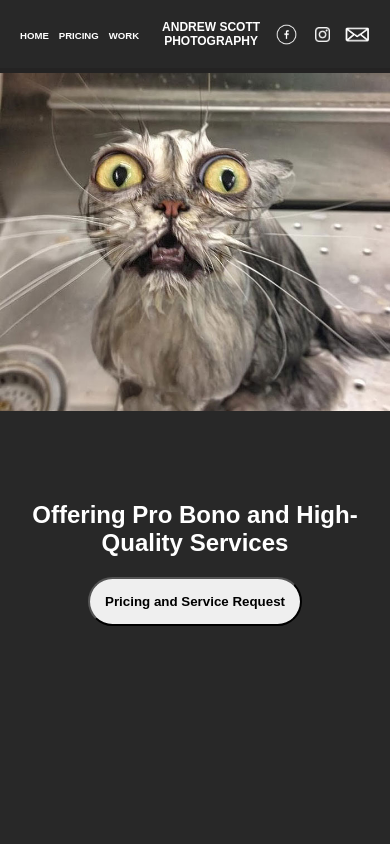
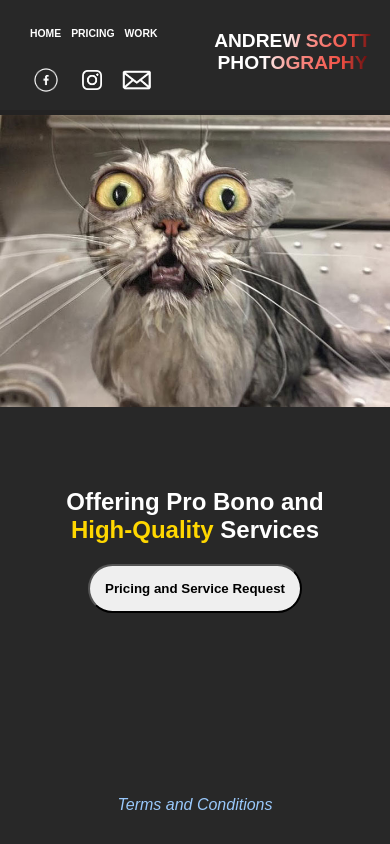
Before and after one commit to JJDOESIT/andy-site, an Angular app in the folder frontend/photography/: page / in a window 390 px wide. Built offline with nearby package versions, Linux system fonts and the light colour scheme.

Commit message:
issue fix

```diff
--- a/frontend/photography/src/app/home/home.component.css
+++ b/frontend/photography/src/app/home/home.component.css
@@ -1,7 +1,7 @@
 
 .home{
     display: flex;
-    height: 100%;
+    height: calc(100% - 115px);
     width: 100%;
     background-color: rgb(40,40,40);
 }
@@ -9,21 +9,35 @@
 .home-text-container{
     display: flex;
     flex-direction: column;
-    transform: translateY(-100px);
     height: 100%;
     width: 50%;
     justify-content: center;
     align-items: center;
+    position: relative;
 }
 
 .home-text-container > div:first-child{
+    transform: translateY(-75px);
     font-weight: bold;
     color: white;
     font-size: 2rem;
     text-align: center;
+    width: 80%;
+}
+
+.home-text-container >  div:nth-of-type(2){
+    position: absolute;
+    bottom: 30px;
+}
+
+.home-text-container > div:nth-of-type(2) > a{
+    text-decoration: none;
+    font-style: italic;
+    color: rgb(153, 200, 251);
 }
 
 .home-service-button{
+    transform: translateY(-75px);
     border-radius: 3rem;
     padding: 15px;
     margin-top: 20px;
@@ -45,6 +59,11 @@
     object-fit: cover;
 }
 
+.home-gold-text{
+    display: inline;
+    color: gold;
+}
+
 @media (max-width: 780px){
     .home{
         flex-direction: column;
--- a/frontend/photography/src/app/home/home.component.html
+++ b/frontend/photography/src/app/home/home.component.html
@@ -5,7 +5,11 @@
         <img src="../../assets/images/home-images/funny-cat.jpg">
     </div>
     <div class="home-text-container">
-        <div>Offering Pro Bono and High-Quality Services</div>
+        <div>Offering Pro Bono and <p class="home-gold-text">High-Quality</p> Services</div>
         <input type="button" value="Pricing and Service Request" class="home-service-button">
+        <div>
+            <a href="terms">Terms and Conditions</a>
+        </div>
     </div>
+
 </div>
--- a/frontend/photography/src/app/navbar/navbar.component.css
+++ b/frontend/photography/src/app/navbar/navbar.component.css
@@ -4,6 +4,7 @@
     align-items: center;
     background-color: rgb(40,40,40);
     width: 100%;
+    height: 70px;
     padding: 20px 0 20px 0;
     border-bottom: 5px solid rgb(36, 35, 35);
 }
@@ -23,6 +24,27 @@
 .navbar-list-wrapper > li > a{
     font-weight: bold;
     color: white;
+    position: relative;
+    text-decoration: none;
+}
+
+.navbar-list-wrapper > li > a::after{
+    content: '';
+    position: absolute;
+    bottom: 0;
+    left: 0;
+    width: 0;
+    height: 2px;
+    background-color: gold;
+}
+
+.navbar-list-wrapper > li > a:hover{
+    cursor: pointer;
+}
+
+.navbar-list-wrapper > li > a:hover::after{
+    width: 100%;
+    transition: all ease-in 0.25s;
 }
 
 .navbar-title{
@@ -34,10 +56,25 @@
 
 .navbar-title > h1{
     display: flex;
+    text-align: center;
     margin: 0;
     padding: 0;
     height: fit-content;
     color: white;
+}
+
+.navbar-title > h1:first-child{
+    background: linear-gradient(to right, #ffffff 45%, #f69b95, #f57269, #f25145, #680f0f);
+    -webkit-text-fill-color: transparent;
+    -webkit-background-clip: text;
+    background-clip: text;
+}
+
+.navbar-title > h1:last-child{
+    background: linear-gradient(to right, #ffffff 30%, #f69b95, #f57269, #f25145, #680f0f);
+    -webkit-text-fill-color: transparent;
+    background-clip: text;
+    -webkit-background-clip: text;
 }
 
 .navbar-links{
@@ -109,28 +146,7 @@
 
 @media (max-width: 600px){
     .navbar-title > h1{
-        font-size: 1.2rem;
-    }
-    .navbar-list-wrapper > li > a{
-        font-size: 0.70rem;
-    }
-    .navbar-links > li:first-child > a{
-        height: 37px;
-        width: 37px;
-    }
-    .navbar-links > li:nth-child(2) > a{
-        height: 25px;
-        width: 25px;
-    }
-    .navbar-links > li:nth-child(3) > a{
-        height: 25px;
-        width: 35px;
-    }
-}
-
-@media (max-width: 600px){
-    .navbar-title > h1{
-        font-size: 1rem;
+        font-size: 1.20rem;
     }
     .navbar-list-wrapper > li > a{
         font-size: 0.65rem;
@@ -156,34 +172,21 @@
 }
 
 @media (max-width: 480px){
-    .navbar-title > h1{
-        font-size: 0.75rem;
+    .navbar{
+        display: block;
     }
-    .navbar-list-wrapper > li > a{
-        font-size: 0.60rem;
+
+    .navbar > ul:first-child{
+        display: inline-flex;
+        width: calc(50% - 30px);
     }
-    .navbar-links > li:first-child > a{
-        height: 27px;
-        width: 27px;
+    .navbar > div:nth-of-type(1){
+        display: inline-flex;
+        align-self: center;
+        transform: translateY(10px);
+        width: calc(50%);
     }
-    .navbar-links > li:nth-child(2) > a{
-        height: 15px;
-        width: 15px;
-    }
-    .navbar-links > li:nth-child(3) > a{
-        height: 15px;
-        width: 25px;
-    }
-    .navbar-links > li{
-        padding-left: 15px;
-    }
-    .navbar-links > li:first-child{
-        padding-left: 0;
-    }
-    .navbar-list-wrapper{
-        margin-left: 20px;
-    }
-    .navbar-links{
-        margin-right: 20px;
+    .navbar > ul:nth-of-type(2){
+        margin-left: 30px;
     }
 }
--- a/frontend/photography/src/app/navbar/navbar.component.html
+++ b/frontend/photography/src/app/navbar/navbar.component.html
@@ -1,7 +1,7 @@
 <div class="navbar">
     <ul class="navbar-list-wrapper">
         <li>
-            <a>HOME</a>
+            <a href="">HOME</a>
         </li>
         <li>
             <a>PRICING</a>
--- a/frontend/photography/src/app/terms/terms.component.css
+++ b/frontend/photography/src/app/terms/terms.component.css
@@ -1,7 +1,7 @@
 
 .terms {
     background-color: rgb(40,40,40);
-    height: calc(100% - 70px);
+    height: calc(100% - 115px);
     width: 100%;
     display: flex;
 }
@@ -19,10 +19,15 @@
 
 .terms-left-text-container {
     width : 50%;
-    height: 100%;
-    padding : 30px;
+    height: calc(100% - 50px);
+    padding : 20px 35px 50px 35px;
     overflow: scroll;
-    margin-bottom: 50px;
+    -ms-overflow-style: none;  /* Internet Explorer 10+ */
+    scrollbar-width: none;  /* Firefox */
+}
+
+.terms-left-text-container::-webkit-scrollbar {
+    display: none;  /* Safari and Chrome */
 }
 
 .terms-left-text-container > h2 {
```
